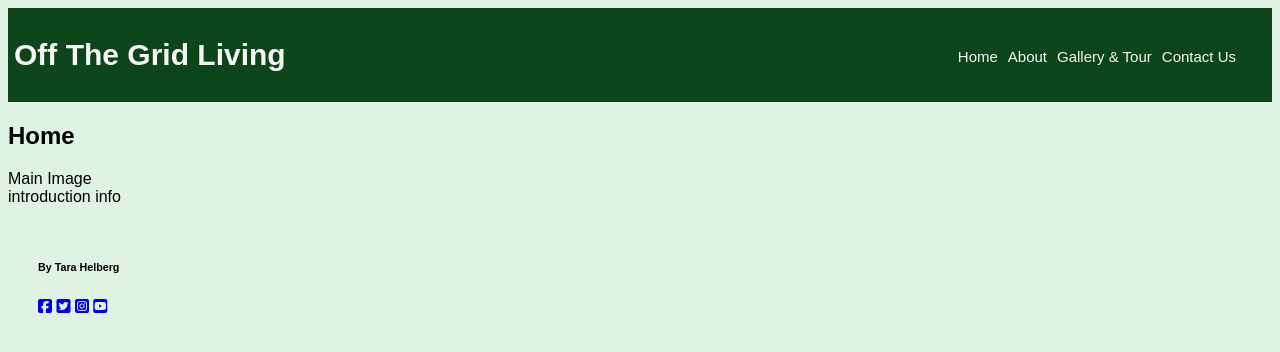
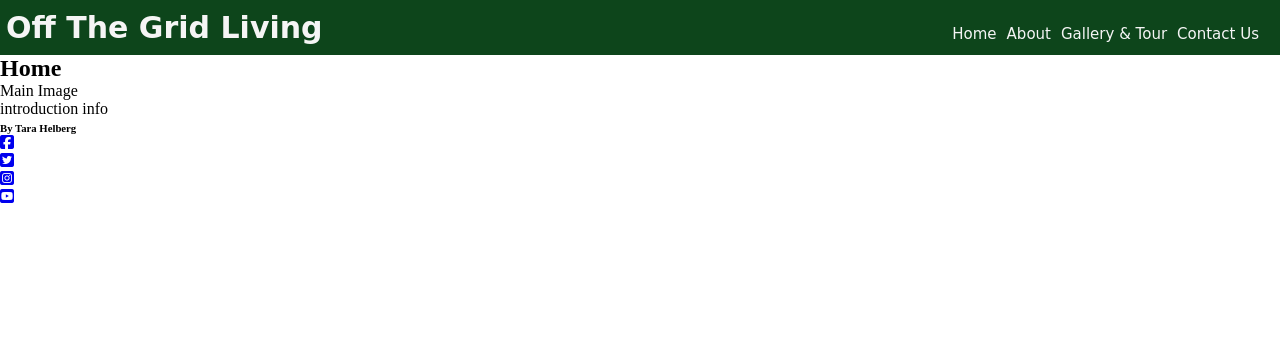
Before and after one commit to TaraHelberg/Off-The-Grid-Living, a plain HTML site: page index.html in a window 1280 px wide. Drawn offline with Linux system fonts and the light colour scheme.

Commit message:
Add * style margin,padding and boarder, import google font for header logo , style header logo

```diff
--- a/assets/css/stylesheet.css
+++ b/assets/css/stylesheet.css
@@ -1,3 +1,12 @@
+* {
+    margin: 0;
+    padding: 0;
+    border: none;
+  }
+
+  @import url('https://fonts.googleapis.com/css2?family=Lato:ital,wght@1,300&family=Oswald:wght@300&family=Permanent+Marker&display=swap')
+
+
   body {
     font-family: Arial, Helvetica, sans-serif;
     background-color: #DFF3E4;
@@ -14,6 +23,9 @@ header a {
     color: whitesmoke;
     text-align: center;
     text-decoration: none;
+    font-family: 'Lato', sans-serif;
+    font-family: 'Oswald', sans-serif;
+    font-family: 'Permanent Marker', cursive;
     font-size: 15px;
     float: left;
     padding: 5px;
@@ -25,12 +37,13 @@ header a {
     float: right;
 }
 
-  ul {
+.nav-right ul {
     list-style-type: none;
     margin: 0;
-    padding: 30px;
+    padding: 15px;
 }
 
-  li {
+.nav-right li {
     display: inline;
+    justify-tracks: space-between;
 }
--- a/index.html
+++ b/index.html
@@ -10,7 +10,7 @@
         content="Earthship home introduction, About the six principles of human needs,gallery and tour">
 
     <link rel="stylesheet" href="assets/css/stylesheet.css">
-    <title>Document</title>
+    <title>Off The Grid Living</title>
 </head>
 
 <body>
```
Lines whose indentation alone changed are shown as unchanged.
